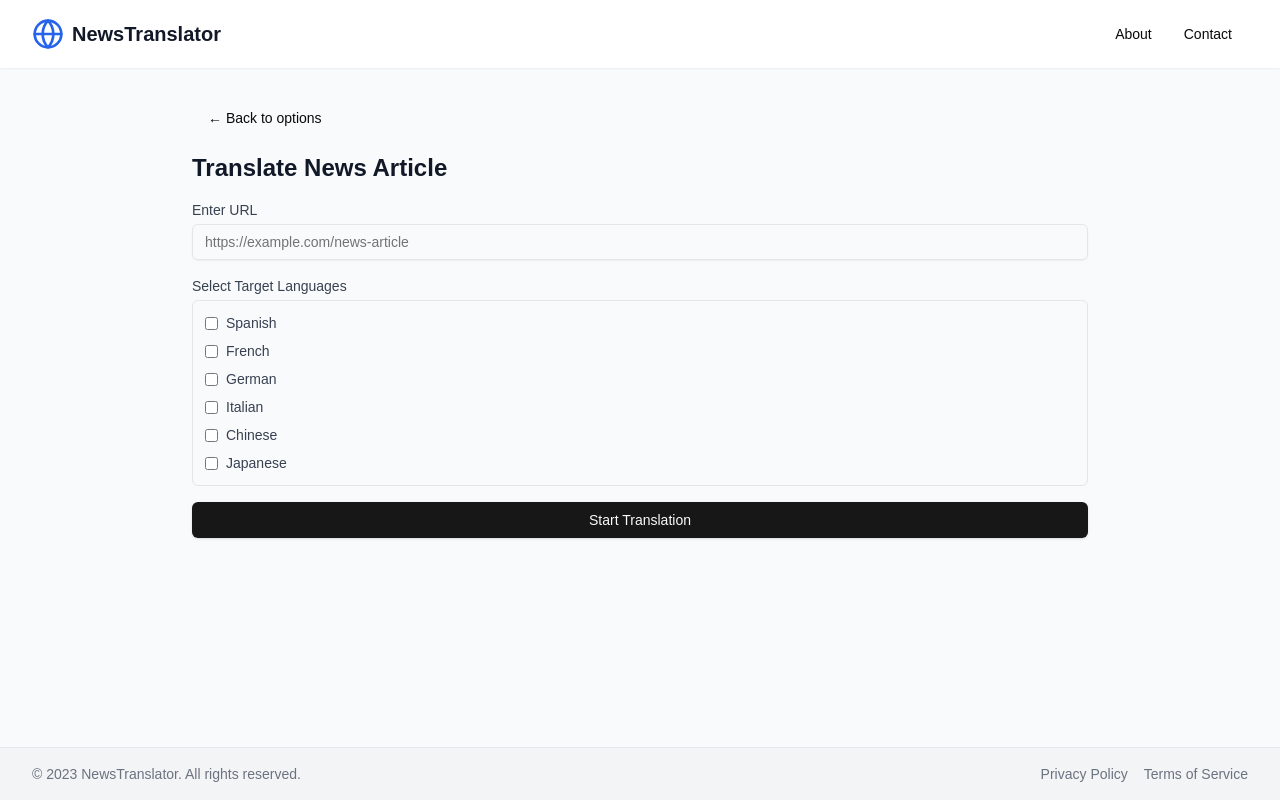
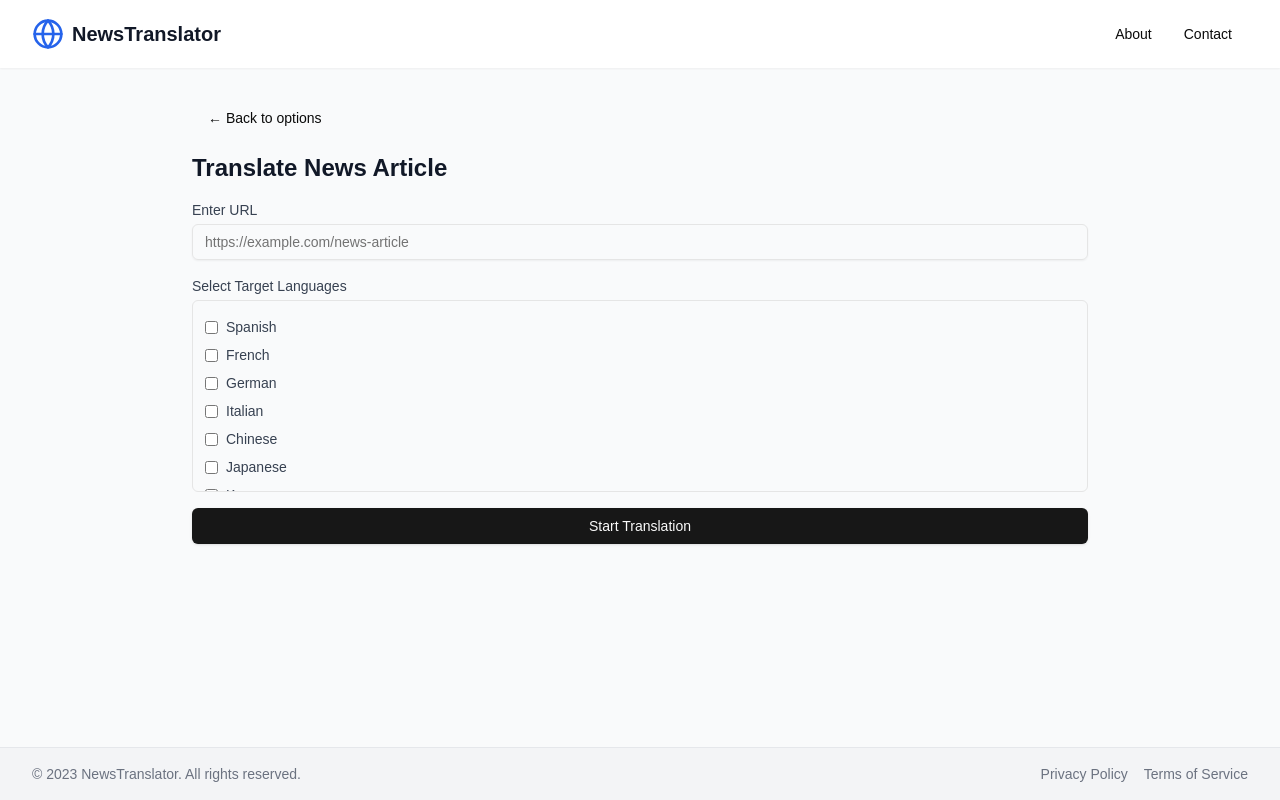
Before and after one commit to ishaangupta2311/news-converter-LLM, a Next.js app: page / in a window 1280 px wide. Both pictures are taken after a click on the element 410 px from the left and 231 px from the top of the page. Built offline with nearby package versions, Linux system fonts and the light colour scheme.

Commit message:
Make selection scrollable within a fixed height

```diff
--- a/src/components/news-translation-app.tsx
+++ b/src/components/news-translation-app.tsx
@@ -82,9 +82,9 @@ export function NewsTranslationAppComponent() {
                 <label htmlFor="languages" className="block text-sm font-medium text-gray-700 mb-1">
                   Select Target Languages
                 </label>
-                <div className="border rounded-md p-3 space-y-2">
-                  {['Spanish', 'French', 'German', 'Italian', 'Chinese', 'Japanese'].map((lang) => (
-                    <div key={lang} className="flex items-center">
+                <div className="border rounded-md p-3 max-h-48 overflow-y-auto">
+                  {['Spanish', 'French', 'German', 'Italian', 'Chinese', 'Japanese', 'Korean', 'Russian', 'Portuguese', 'Arabic', 'Hindi', 'Bengali'].map((lang) => (
+                    <div key={lang} className="flex items-center py-1 hover:bg-gray-50">
                       <input
                         type="checkbox"
                         id={`lang-${lang}`}
```
